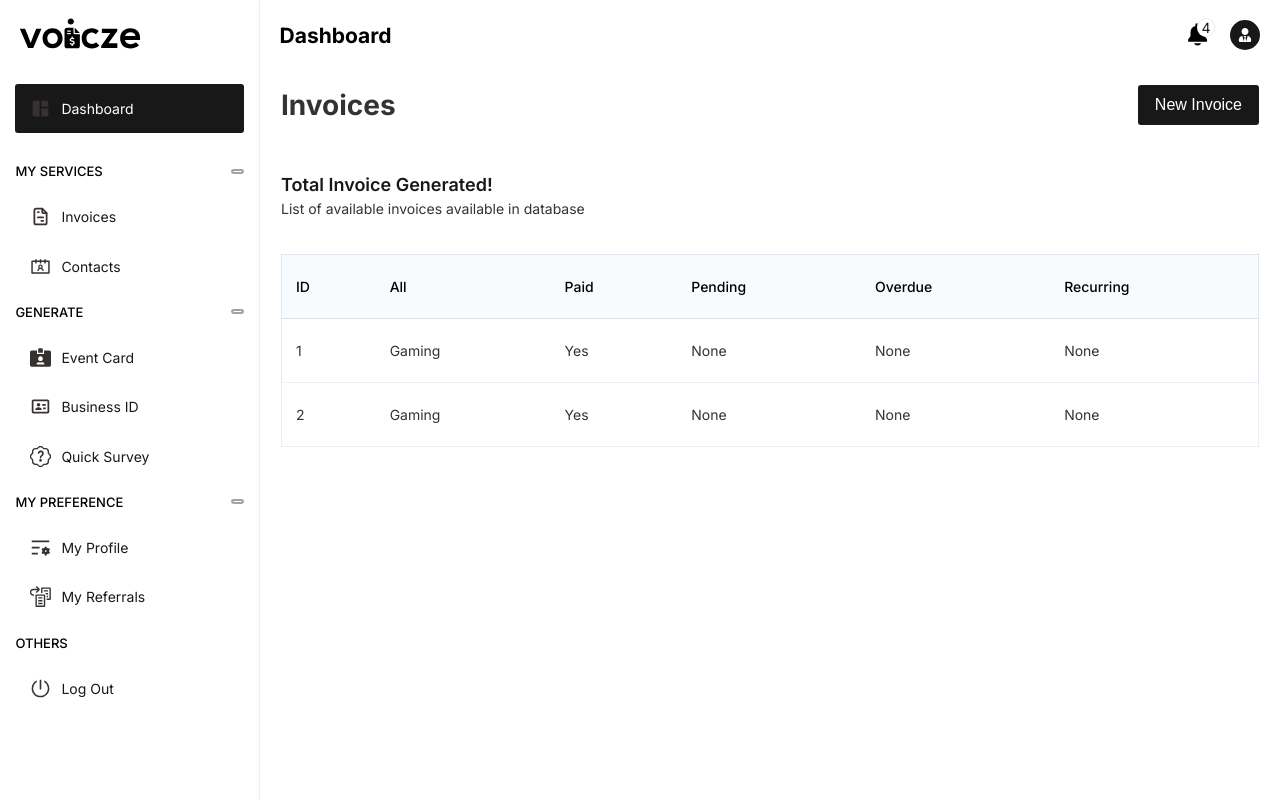
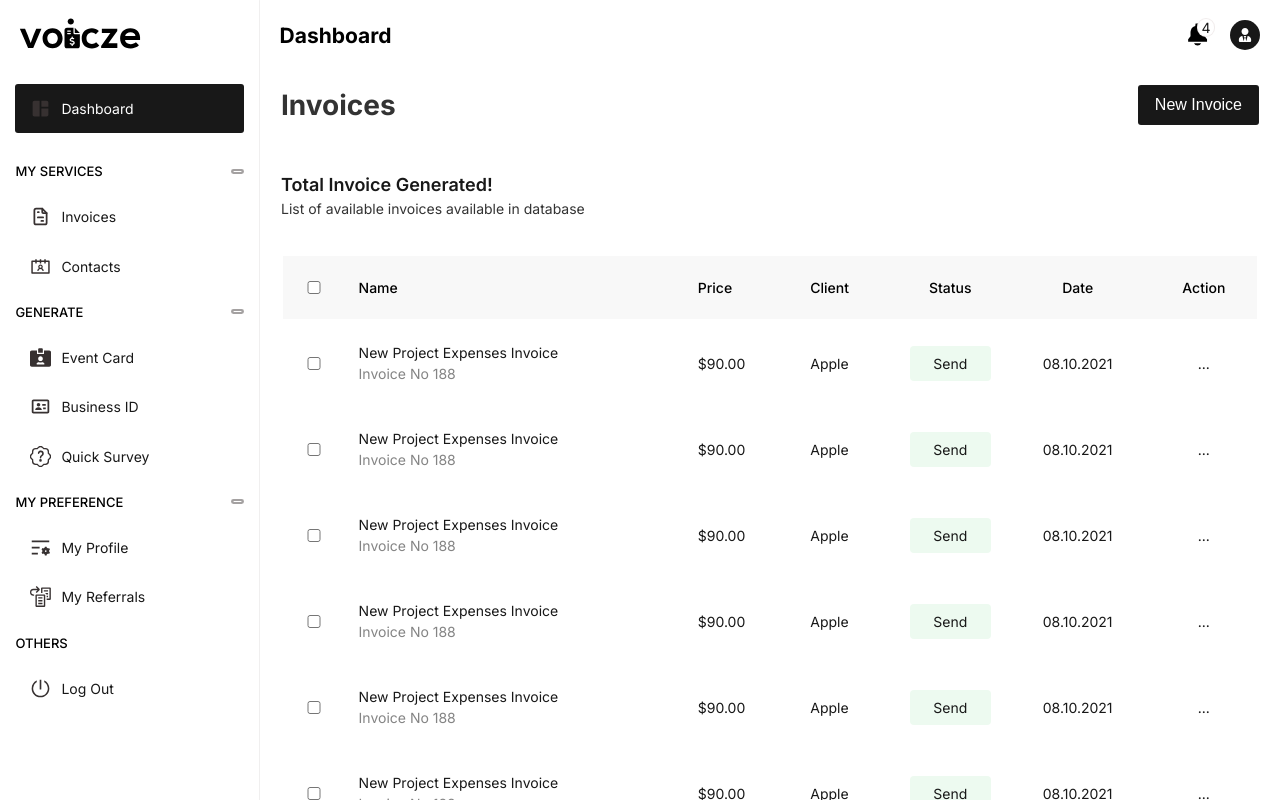
Before and after one commit to blyncnov/voicze, a Next.js app: page /dashboard/invoice in a window 1280 px wide. Built offline with nearby package versions, Linux system fonts and the light colour scheme.

Commit message:
voicze => adjustment

```diff
--- a/components/Dashboard/Sidebar.tsx
+++ b/components/Dashboard/Sidebar.tsx
@@ -1,6 +1,7 @@
 import React from "react";
 import Link from "next/link";
 import Image from "next/image";
+import { useRouter } from "next/router";
 
 // Voicze Logo
 import MyLogo from "@/public/logo/voicze_reverse.svg";
@@ -32,7 +33,13 @@ const IconSidestyle = {
 };
 
 const Sidebar = () => {
+  const router = useRouter();
   const dispatch = useDispatch();
+
+  // Current Path
+  const current_url_pathname: any = router.pathname;
+
+  console.log(current_url_pathname);
 
   const CloseSidebar = () => {
     // Do This Action
@@ -69,7 +76,14 @@ const Sidebar = () => {
         <div className="dashboard_sidebar_navigation ">
           <ul>
             <Link href="/dashboard" onClick={CloseSidebar}>
-              <div className="dashboard_flex_item" id="dashboard_active_home">
+              <div
+                className={
+                  current_url_pathname === "/dashboard"
+                    ? "active_link_enable dashboard_flex_item"
+                    : "dashboard_flex_item"
+                }
+                id="dashboard_active_home"
+              >
                 <MdSpaceDashboard style={Iconstyle} />
                 <li>Dashboard </li>
               </div>
--- a/pages/dashboard/invoice/index.tsx
+++ b/pages/dashboard/invoice/index.tsx
@@ -46,24 +46,53 @@ const Invoice_Table = () => {
                   <caption className="text-center"></caption>
                   <thead>
                     <tr>
-                      <th data-priority="1">ID</th>
-                      <th data-priority="2">All</th>
-                      <th data-priority="3">Paid</th>
-                      <th data-priority="4">Pending</th>
-                      <th data-priority="5">Overdue </th>
-                      <th data-priority="6">Recurring</th>
+                      <th data-priority="1">
+                        <div className="all_selector">
+                          <input type="checkbox" aria-hidden="true" />
+                        </div>
+                      </th>
+                      <th data-priority="2">Name</th>
+                      <th data-priority="3">Price</th>
+                      <th data-priority="4">Client </th>
+                      <th data-priority="5">Status</th>
+                      <th data-priority="6">Date</th>
+                      <th data-priority="7">Action</th>
                     </tr>
                   </thead>
                   <tbody>
-                    {[0, 1].map((data: any) => {
+                    {[0, 1, 2, 3, 4, 5, 6, 7, 8, 9, 10].map((data: any) => {
                       return (
                         <tr key={data}>
-                          <td>{data + 1} </td>
-                          <td> Gaming </td>
-                          <td> Yes</td>
-                          <td>None</td>
-                          <td>None</td>
-                          <td>None</td>
+                          <td>
+                            <input
+                              type="checkbox"
+                              name="invoice_id"
+                              id="invoice_id"
+                            />
+                          </td>
+                          <td>
+                            <div className="invoice_value">
+                              <p>New Project Expenses Invoice</p>
+                              <li>Invoice No 188</li>
+                            </div>
+                          </td>
+                          <td>
+                            <div className="invoice_value">
+                              <p>$90.00</p>
+                            </div>
+                          </td>
+                          <td>
+                            <div className="invoice_value">
+                              <p>Apple</p>
+                            </div>
+                          </td>
+                          <td>
+                            <div className="invoice_status_sucess">
+                              <p>Send</p>
+                            </div>
+                          </td>
+                          <td>08.10.2021</td>
+                          <td>...</td>
                         </tr>
                       );
                     })}
--- a/styles/base.scss
+++ b/styles/base.scss
@@ -2,7 +2,7 @@
 @import "./dashboard/index.scss";
 @import "./dashboard/settings.scss";
 @import "./utils/table.scss";
-
+@import "./utils/checkbox.scss";
 
 // Root Variables
 :root {
--- a/styles/globals.css
+++ b/styles/globals.css
@@ -52,6 +52,19 @@ canvas {
   min-height: 100% !important;
 }
 
+.invoice_status_sucess {
+  padding: 0.5em 0.4em;
+  text-align: center;
+  border-radius: 4px;
+  background-color: #edfaf0;
+  cursor: pointer;
+}
+
+.invoice_status_err {
+  padding: 1em;
+  background-color: #faf0f0;
+}
+
 @media (min-width: 768px) {
   footer {
     width: 100% !important;
@@ -99,3 +112,8 @@ canvas {
     max-width: 1400px !important;
   }
 }
+
+#active_link_enable {
+  background-color: var(--black) !important;
+  color: white !important;
+}
--- a/styles/utils/table.scss
+++ b/styles/utils/table.scss
@@ -3,7 +3,6 @@
 #table {
     width: 100%;
     max-width: calc(100vw - 280px);
-    overflow-x: auto;
     overflow-x: auto !important;
 
     @media (max-width: 800px) {
@@ -16,6 +15,8 @@ table {
     width: 100%;
     overflow-x: auto !important;
     white-space: nowrap;
+    text-align: center;
+    box-shadow: rgba(0, 0, 0, 0.04) 0px 3px 5px;
 }
 
 .table td {
@@ -23,15 +24,14 @@ table {
     overflow-wrap: break-spaces !important;
     word-break: keep-all !important;
     break-inside: auto;
-    color: #333 !important;
+    color: var(--black) !important;
 }
 
 th {
     color: black !important;
     overflow-x: auto;
-    background-color: #F8FBFE;
+    background-color: #e7e6e649;
     white-space: nowrap;
-    border-bottom: 1px solid #e0e1e3;
     text-transform: capitalize;
     font-weight: 500;
 }
@@ -44,6 +44,8 @@ td {
 }
 
 td {
+
+
     a {
         display: flex;
         gap: 0.5em;
@@ -54,15 +56,42 @@ td {
 
 tr:nth-child(even) {
     break-inside: auto;
-    border: 1px solid #2f6dcb1a !important;
 }
 
-.table-bordered {
-    border: 1px solid #2f6ecb29 !important;
+tr {
+    border: 2px solid transparent !important;
+
+    &:hover {
+        border-inline: 2px solid var(--secondary-color) !important;
+        background: #f6fdfe;
+    }
 }
 
 table caption {
     padding: .5em 0;
+}
+
+.all_selector {
+    display: flex;
+}
+
+.invoice_value {
+
+    li {
+        opacity: .6;
+        color: #333;
+    }
+}
+
+td,
+th {
+
+    &:nth-child(1),
+    &:nth-child(5),
+    &:nth-child(6),
+    &:nth-child(7) {
+        text-align: center !important;
+    }
 }
 
 @media screen and (max-width: 767px) {
```
Also changed, not shown: pages/dashboard/index.tsx (+42 -13 lines), styles/utils/checkbox.scss (added, +87 -0 lines).
